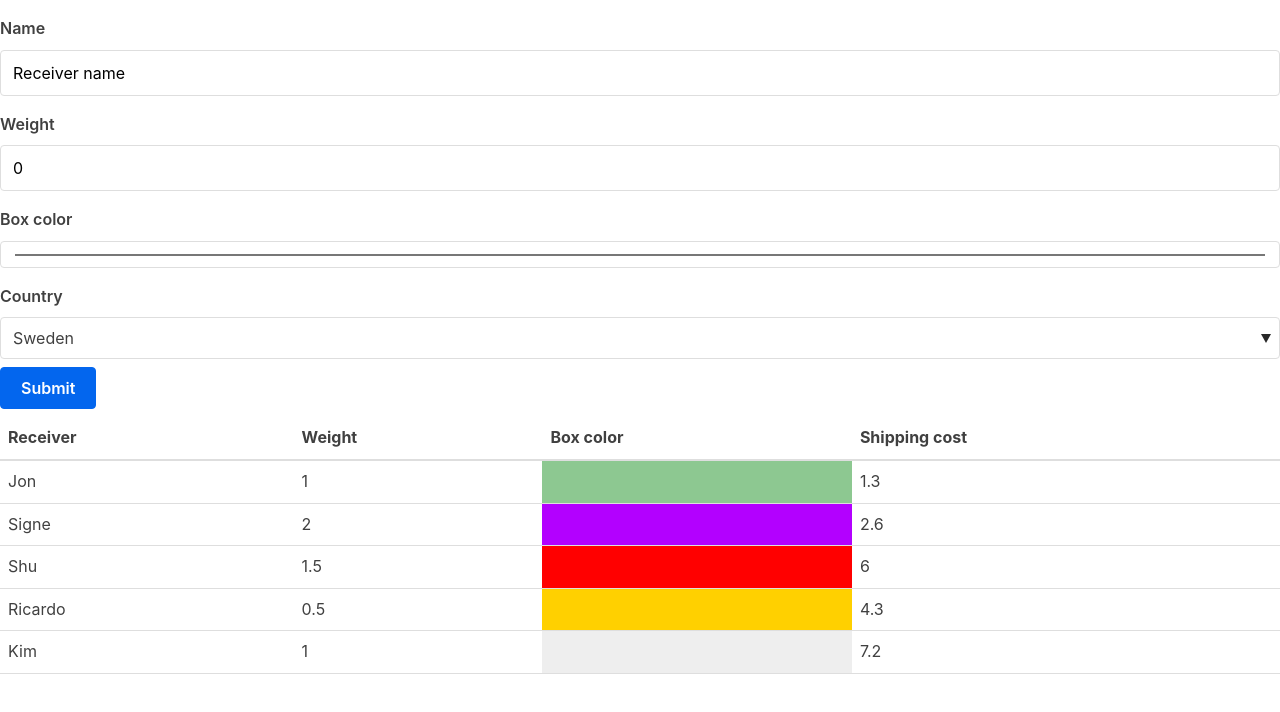
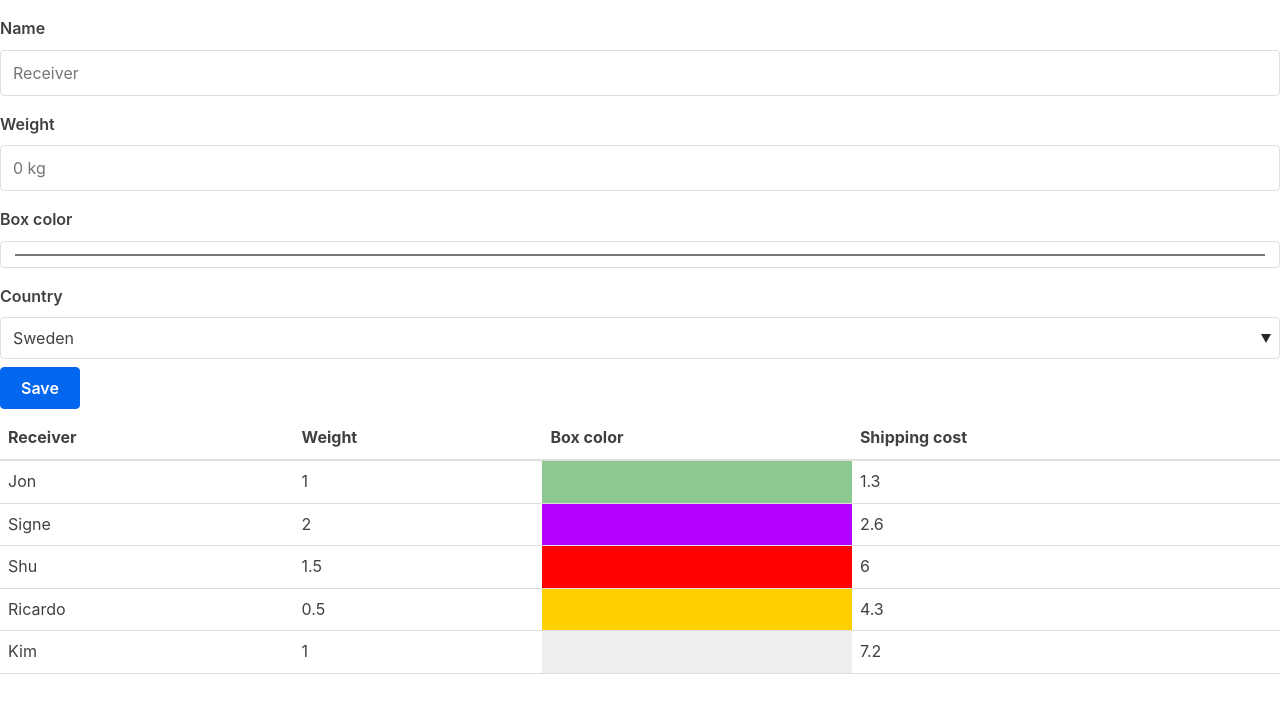
Before and after one commit to Jonar/Boxinator, a React (Create React App) app: page / in a window 1280 px wide. Shown: the top 712 px of the page. Built offline with nearby package versions, Linux system fonts and the light colour scheme.

Commit message:
Box input validation

```diff
--- a/src/AddBox.js
+++ b/src/AddBox.js
@@ -1,37 +1,66 @@
 import React, { useState } from 'react';
+
+const matchName = '(\\p{L}+ ?)+(?<! )$'; //Unicode letters. Allow space between words but not at the end.
+    //TODO: consider using trim on input instead of lookahead regex to handle trailing space
 
 function AddBox({addDispatch}) {
     const initialState = {
-        receiver: 'Receiver name',
-        weight: 0,
+        receiver: '',
+        weight: '', //number, initially empty
         color: "#8DC891",
         country: 'Sweden'
     };
     const [box, setBox] = useState(initialState);
     function handleInput(event) {
-        const { name, value } = event.target;
+        const { name, value } = event.target; //name refers to form input field
         setBox({ ...box, [name]: value });
     }
     function handleSubmit(event){
+        event.preventDefault(); //avoid URL change
         addDispatch(box);
-        event.preventDefault();
+    }
+    function checkWeight(event){
+        const input = event.target;
+        if(input.valueAsNumber < 0) {
+            input.setCustomValidity('Negative weight is not permitted');
+        } else {
+            input.setCustomValidity(''); //value is fine - clear error message
+        }
     }
     return (
         <form onSubmit={handleSubmit}>
             <label htmlFor="receiver">Name</label>
-            <input type="text" id="receiver" name="receiver" value={box.receiver} onChange={handleInput}/>
+            <input type="text" id="receiver" name="receiver" required={true}
+                placeholder={'Receiver'} pattern={matchName} title={'Full name. Space can be used between names'}
+                value={box.receiver} onChange={handleInput}/>
+
             <label htmlFor="weight">Weight</label>
-            <input type="number" name="weight" id="weight" value={box.weight} onChange={handleInput}/>
+            <input type="number" name="weight" id="weight" required={true}
+                placeholder={'0 kg'} min={0} step={0.001}
+                onInput={checkWeight}
+                onInvalid={(event) => {
+                    const input = event.target;
+                    if (input.valueAsNumber < 0) {
+                        setBox({...box, weight: 0}); //default to 0
+                        setTimeout((input) => input.setCustomValidity(''), 2000, input); //error timeout
+                    }
+                }}
+                value={box.weight} onChange={handleInput}/>
+
             <label htmlFor="color">Box color</label>
-            <input type="color" name="color" id="color" value={box.color} onChange={handleInput}/> {/* TODO: Component*/}
+            <input type="color" name="color" id="color" required={true}
+                value={box.color} onChange={handleInput}/> {/* TODO: Component*/}
+
             <label htmlFor="country">Country</label>
-            <select name="country" id="country" value={box.country} onChange={handleInput}>
+            <select name="country" id="country" required={true}
+                value={box.country} onChange={handleInput}>
                 <option value="Sweden">Sweden</option>
                 <option value="China">China</option>
                 <option value="Brazil">Brazil</option>
                 <option value="Australia">Australia</option>
             </select>
-            <input type="submit"/>
+
+            <input type="submit" value="Save"/>
         </form>
     );
 }
```
